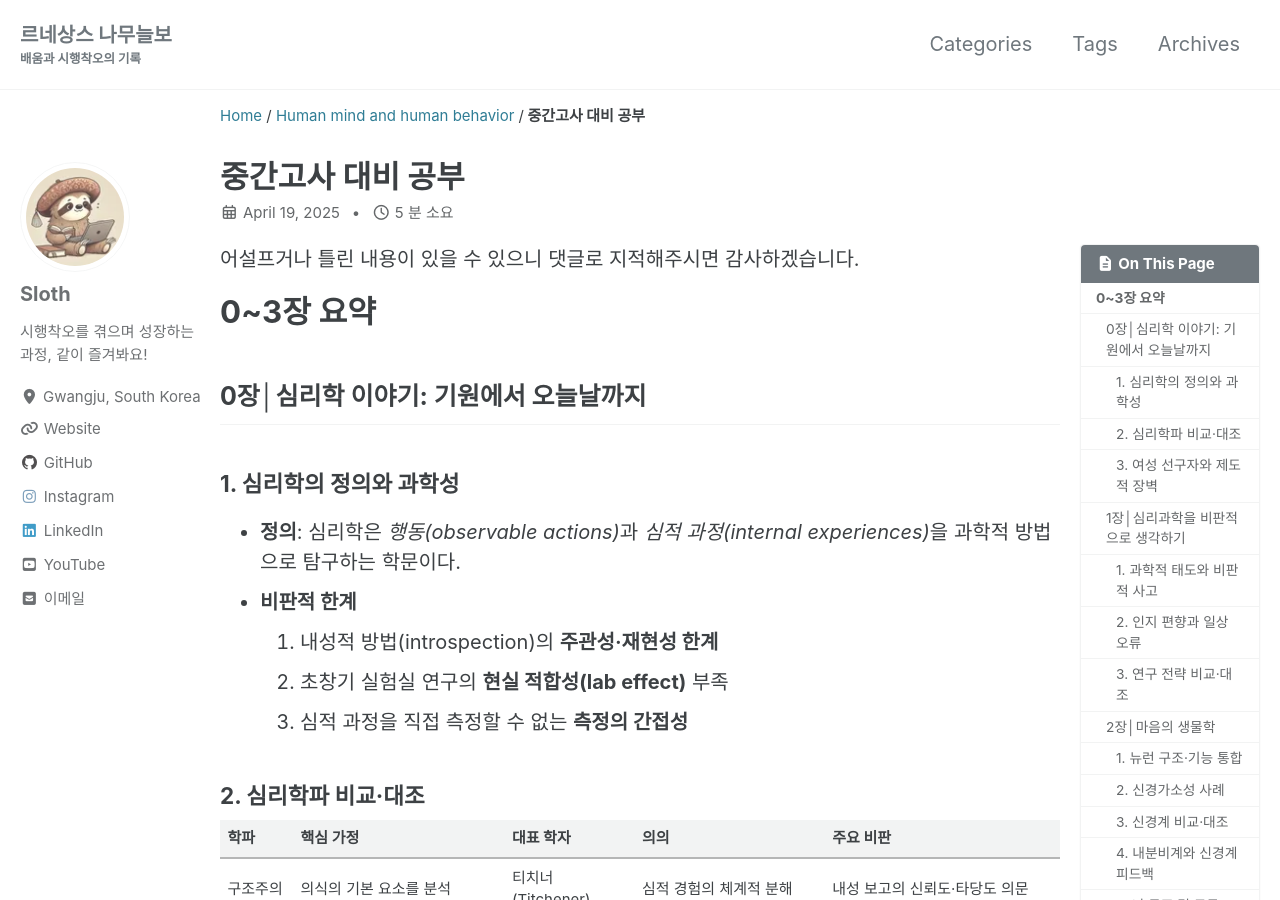
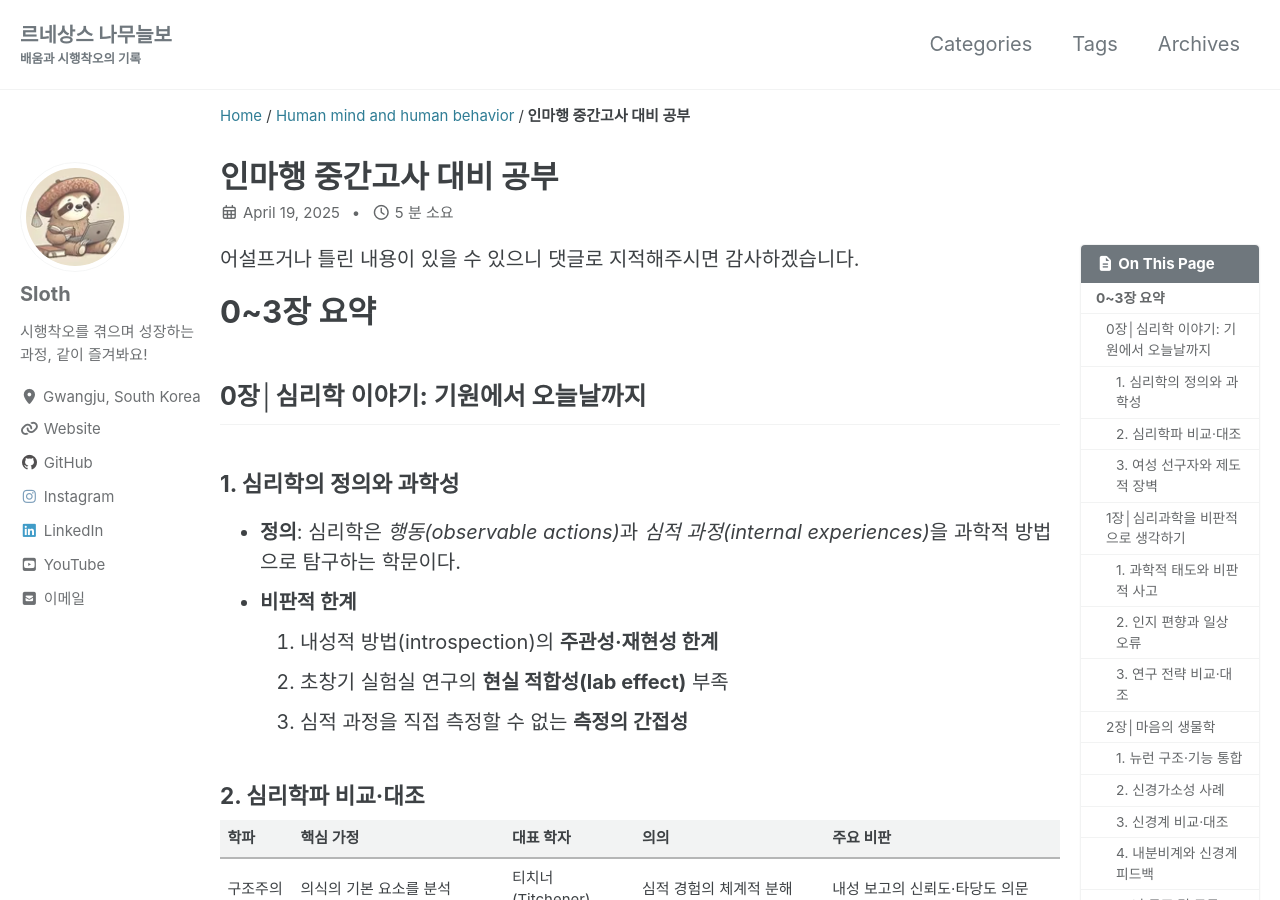
Before and after one commit to renaissance-sloth/renaissance-sloth.github.io, a Jekyll site: the page built from ko/Human mind and human behavior/_posts/2025-04-19-midterm study.md, in a window 1280 px wide and 900 px high. Built offline with Jekyll 4.4.1, drawn with Linux system fonts in a browser that asks for light colours; cached includes are drawn as plain includes; comment, search, counter and statistics services are not loaded; some of the changed text lies outside the part shown.

Commit message:
Docs: Update titles to include course name

```diff
--- a/ko/Human mind and human behavior/_posts/2025-04-19-midterm study.md
+++ b/ko/Human mind and human behavior/_posts/2025-04-19-midterm study.md
@@ -1,5 +1,5 @@
 ---
-title: "중간고사 대비 공부"
+title: "인마행 중간고사 대비 공부"
 excerpt: "0-3장 - 요약 정리"
 tags: psychology midterm summary
 header:
--- a/ko/Human mind and human behavior/_posts/2025-06-15-final study.md
+++ b/ko/Human mind and human behavior/_posts/2025-06-15-final study.md
@@ -1,5 +1,5 @@
 ---
-title: "기말고사 대비 공부"
+title: "인마행 기말고사 대비 공부"
 excerpt: "6-8장 - 요약 정리"
 tags: psychology final summary
 header:
--- a/ko/Human mind and human behavior/_posts/2025-06-15-final.md
+++ b/ko/Human mind and human behavior/_posts/2025-06-15-final.md
@@ -1,5 +1,5 @@
 ---
-title: "기말고사 대비 커뮤니티식 말투"
+title: "인마행 기말고사 대비 커뮤니티식 말투"
 excerpt: "6-8장 - 요약 정리"
 tags: psychology final summary
 header:
```
Also changed, not shown: ko/Plasma Physics/_posts/2025-06-15-final.md (+2 -2 lines), ko/Quantum Physics/_posts/2025-03-05-The Wave Function.md (+0 -3 lines).
